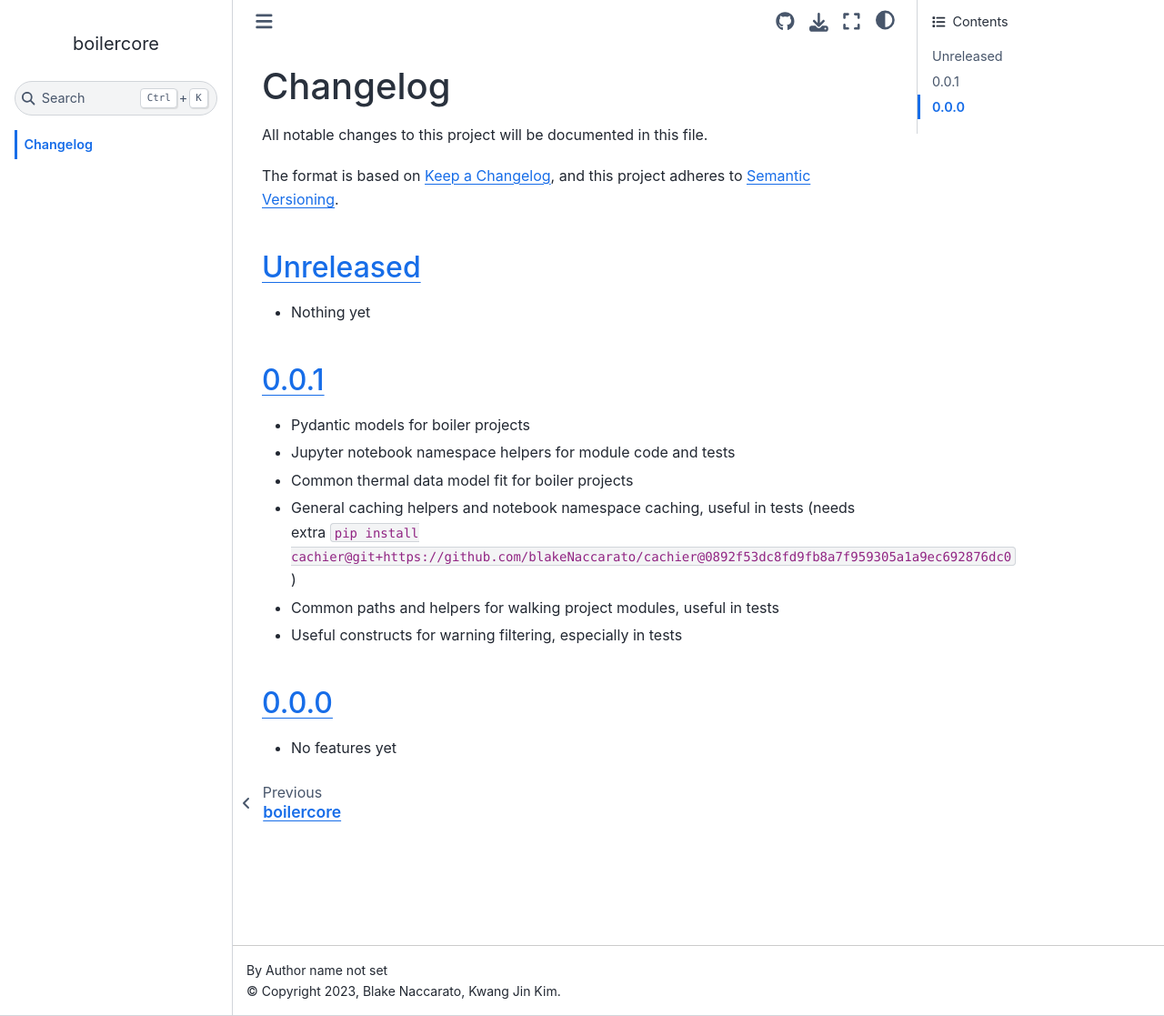
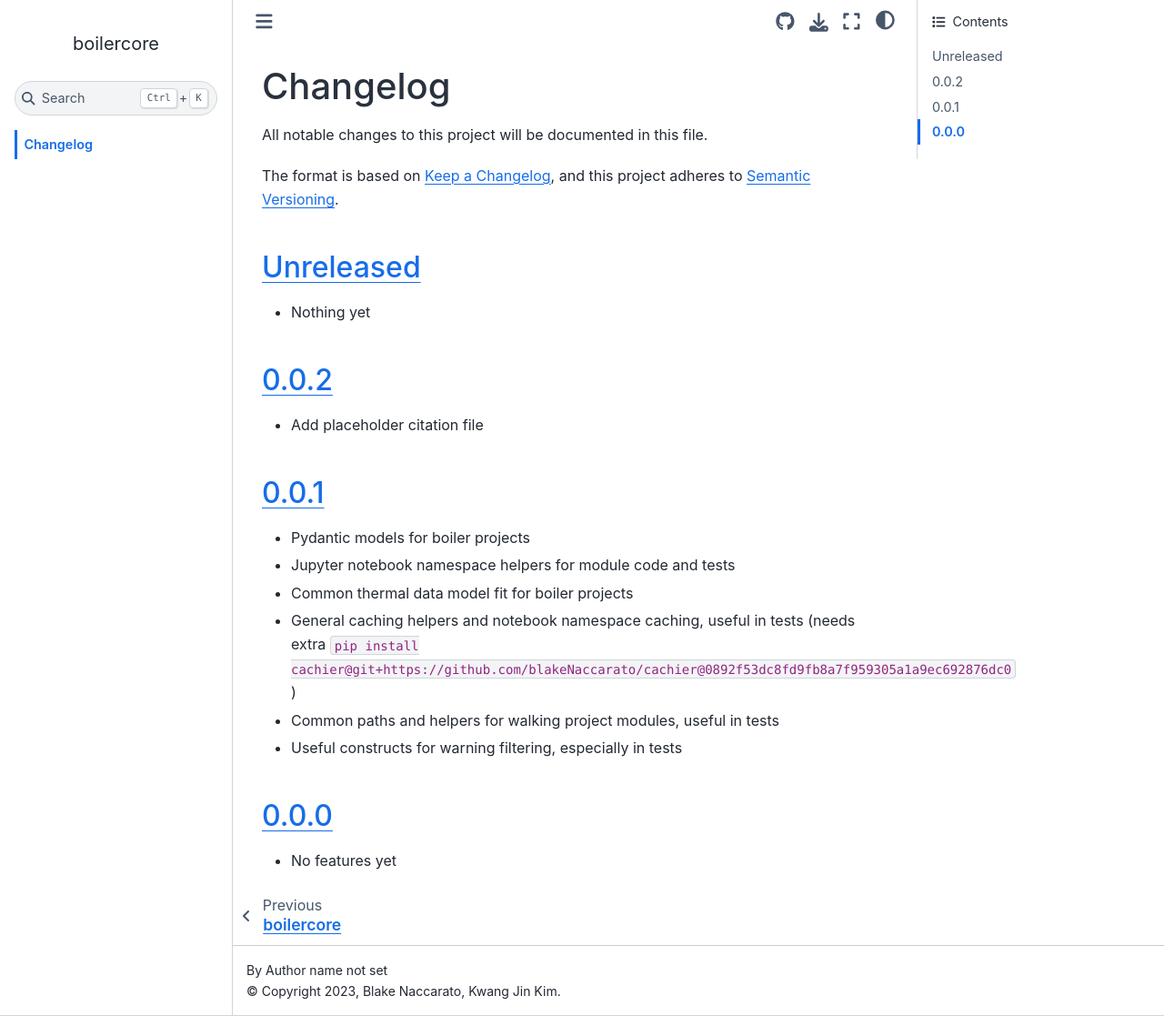
Before and after one commit to softboiler/boilercore, a Sphinx documentation site: the page built from docs/changelog.md, in a window 1280 px wide and 1117 px high. Shown: the whole window at 91% size. Built offline with Sphinx 7.4.7 and the Sphinx Book theme 1.1.4, drawn with Linux system fonts in a browser that asks for light colours.

Commit message:
Release 0.0.2

```diff
--- a/CHANGELOG.md
+++ b/CHANGELOG.md
@@ -8,6 +8,10 @@ and this project adheres to [Semantic Versioning](https://semver.org/spec/v2.0.0
 ## [Unreleased]
 
 - Nothing yet
+
+## [0.0.2]
+
+- Add placeholder citation file
 
 ## [0.0.1]
 
@@ -22,6 +26,7 @@ and this project adheres to [Semantic Versioning](https://semver.org/spec/v2.0.0
 
 - No features yet
 
-[Unreleased]: https://github.com/blakeNaccarato/boilercore/compare/0.0.1...HEAD
+[Unreleased]: https://github.com/blakeNaccarato/boilercore/compare/0.0.2...HEAD
+[0.0.2]: https://github.com/blakeNaccarato/boilercore/releases/tag/0.0.2
 [0.0.1]: https://github.com/blakeNaccarato/boilercore/releases/tag/0.0.1
 [0.0.0]: https://github.com/blakeNaccarato/boilercore/releases/tag/0.0.0
--- a/docs/conf.py
+++ b/docs/conf.py
@@ -3,7 +3,7 @@ from datetime import date
 project = ""
 html_title = "boilercore"
 copyright = f"{date.today().year}, Blake Naccarato, Kwang Jin Kim"  # noqa: A001
-version = "0.0.1"
+version = "0.0.2"
 master_doc = "index"
 language = "en"
 exclude_patterns = ["_build", "Thumbs.db", ".DS_Store"]
--- a/pyproject.toml
+++ b/pyproject.toml
@@ -4,7 +4,7 @@ build-backend = "flit_core.buildapi"
 
 [project]
 name = "boilercore"
-version = "0.0.1"
+version = "0.0.2"
 description = "Common functionality of boiler repositories."
 readme = "README.md"
 license = { file = "LICENSE" }
```
Also changed, not shown: .copier-answers.yml, 1 other file.
